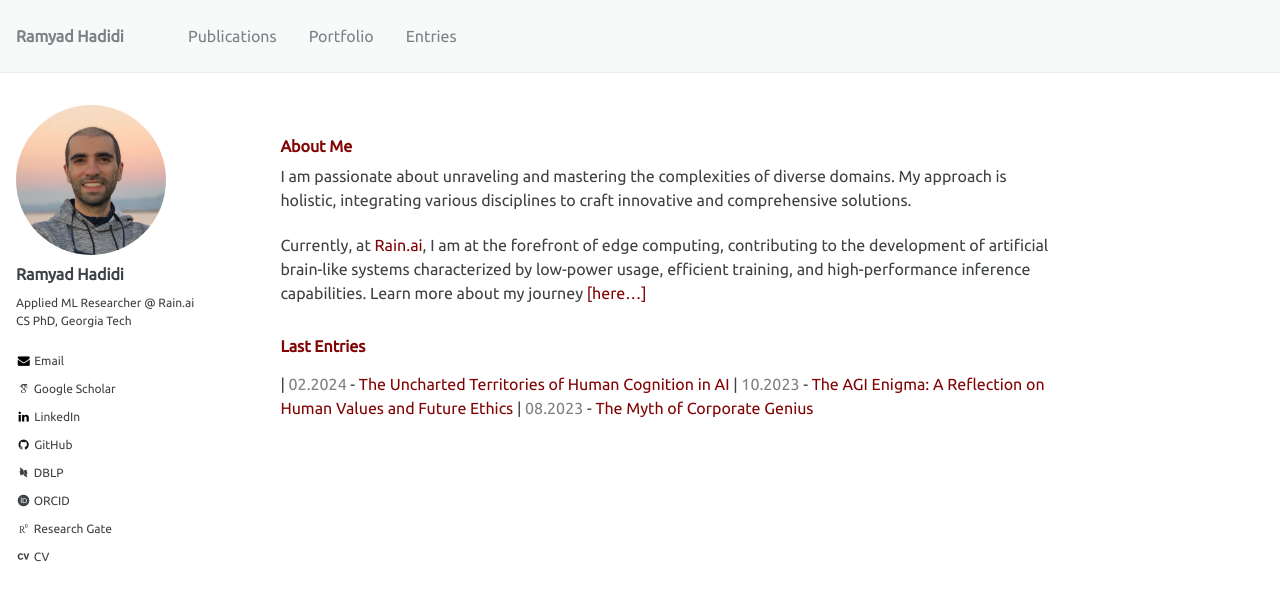
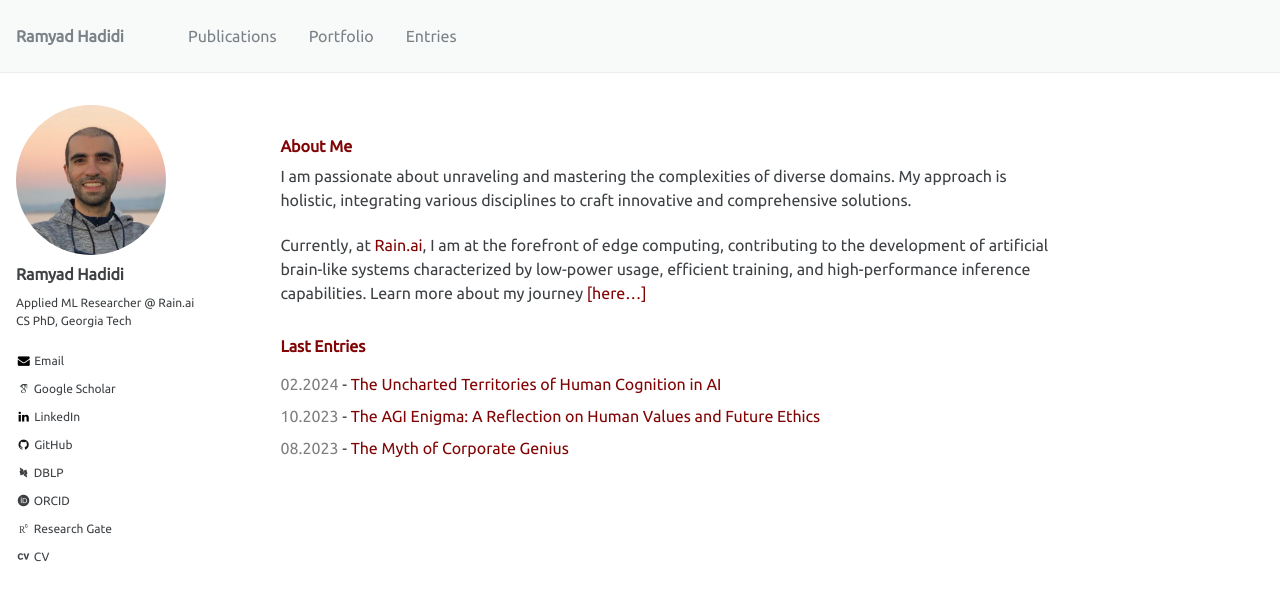
Before and after one commit to ramyadhadidi/ramyadhadidi.github.io, a Jekyll site: the page built from _pages/about.md, in a window 1280 px wide. Shown: the top 601 px of the page. Built offline with Jekyll 4.4.1, drawn with Linux system fonts in a browser that asks for light colours; some web fonts are replaced.

Commit message:
fix list

```diff
--- a/_pages/about.md
+++ b/_pages/about.md
@@ -16,7 +16,7 @@ Currently, at [Rain.ai](https://rain.ai/), I am at the forefront of edge computi
 {% assign sorted_pages = site.pages | sort: 'date' | reverse %}
 {% for page in sorted_pages limit:3 %}
     {% if page.path contains 'entries' and page.name != 'entries.md' %}
-      | <span style="color: gray;">{{ page.date | date: "%m.%Y" }}</span> - <a href="{{ page.url | relative_url }}">{{ page.title }} </a>
+      <li><span style="color: gray;">{{ page.date | date: "%m.%Y" }}</span> - <a href="{{ page.url | relative_url }}">{{ page.title }} </a></li>
     {% endif %}
 {% endfor %}
 </ul>
```
